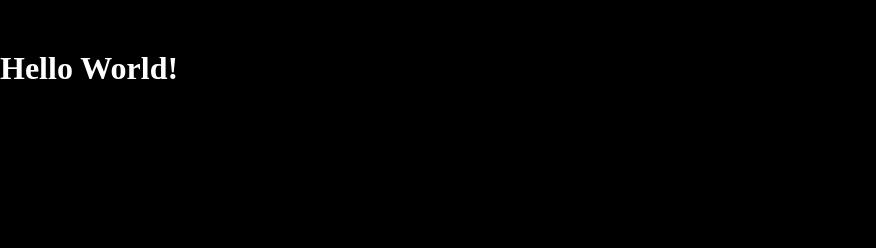
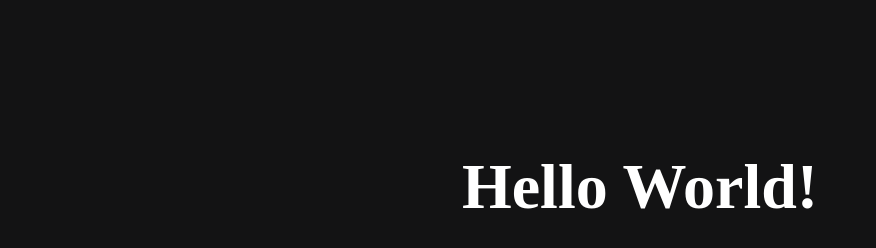
Before and after one commit to vincenzodivita/hello-iphone, a plain HTML site: page index.html in a window 1280 px wide. Shown: the whole page, without its empty margins (0-876 px from the left). Drawn offline with Linux system fonts and the light colour scheme.

Commit message:
Change bg color and change h1 size and margin

```diff
--- a/assets/style.css
+++ b/assets/style.css
@@ -7,10 +7,12 @@
 }
 
 body {
-    background-color: black;
+    background-color: #131314;
 }
 
 h1 {
     color: white;
-    margin-top: 50px;
+    margin-top: 150px;
+    text-align: center;
+    font-size: 4rem;
 }
```
